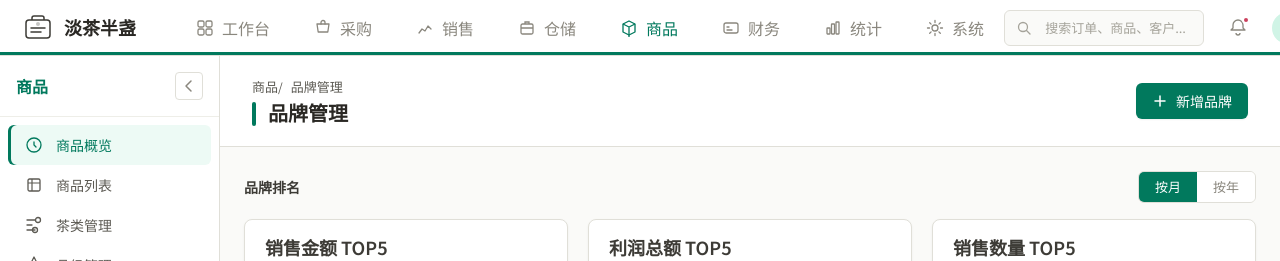
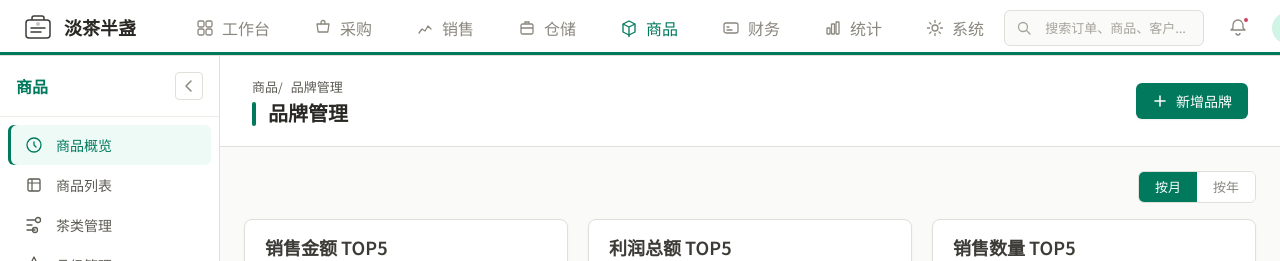
Before and after one commit to zsdxtw/dcbztea-buddy, a React (Vite) app: page /product/product-brand in a window 1280 px wide. Shown: the top 261 px of the page. Built offline with nearby package versions, Linux system fonts and the light colour scheme.

Commit message:
feat: 拉取并理解项目文件
Co-authored-by: traeagent <traeagent@users.noreply.github.com>

```diff
--- a/src/pages/product/ProductBrand.tsx
+++ b/src/pages/product/ProductBrand.tsx
@@ -245,7 +245,6 @@ export default function ProductBrand() {
         {/* 品牌排名 */}
         <div className="rank-section">
           <div className="rank-section-header">
-            <span style={{ fontWeight: 'var(--font-semibold)', color: 'var(--color-neutral-700)' }}>品牌排名</span>
             <div className="rank-period-toggle">
               <button className={`rank-period-btn${rankPeriod === 'month' ? ' active' : ''}`} onClick={() => setRankPeriod('month')}>按月</button>
               <button className={`rank-period-btn${rankPeriod === 'year' ? ' active' : ''}`} onClick={() => setRankPeriod('year')}>按年</button>
--- a/src/tokens/index.css
+++ b/src/tokens/index.css
@@ -599,7 +599,7 @@ tbody tr:last-child td { border-bottom: none; }
 
 /* ═══ 品牌排名横向柱状图 ═══ */
 .rank-section { margin-bottom: var(--space-6); }
-.rank-section-header { display: flex; align-items: center; justify-content: space-between; margin-bottom: var(--space-4); }
+.rank-section-header { display: flex; align-items: center; justify-content: flex-end; margin-bottom: var(--space-4); }
 .rank-period-toggle { display: flex; border: 1px solid var(--color-neutral-200); border-radius: var(--radius-md); overflow: hidden; }
 .rank-period-btn { padding: var(--space-1) var(--space-4); font-size: var(--text-sm); font-family: var(--font-family-sans); border: none; background: var(--color-neutral-0); color: var(--color-neutral-500); cursor: pointer; transition: var(--transition-fast); }
 .rank-period-btn.active { background: var(--color-module-current-base); color: var(--color-neutral-0); }
```
